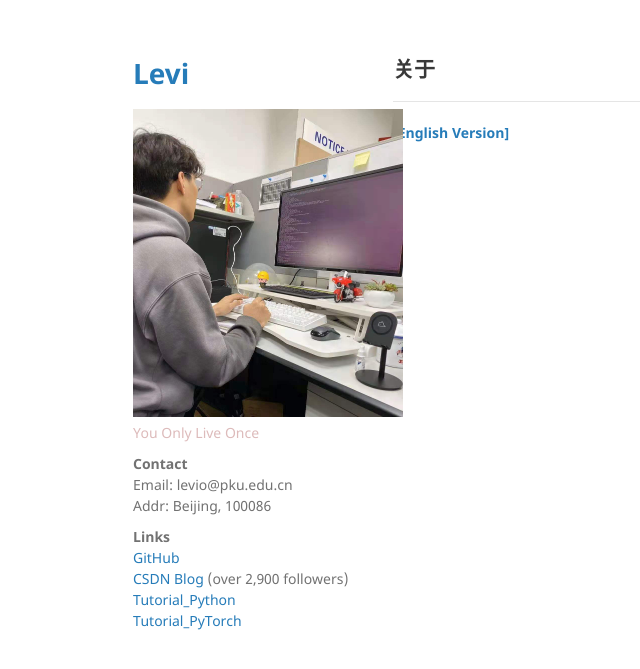
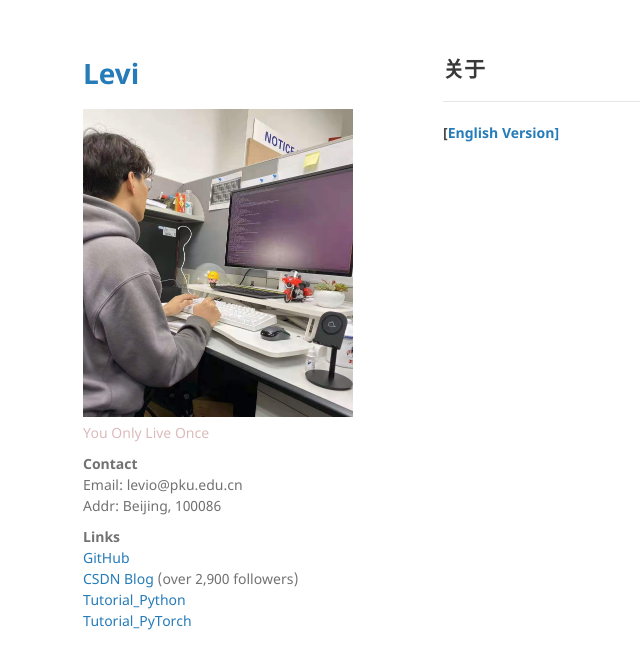
Before and after one commit to leviome/leviome.github.io, a Jekyll site: the page built from index_cn.md, in a window 1280 px wide. Shown: the top 669 px of the page, without its empty margins (127-767 px from the left). Built offline with Jekyll 4.4.1, drawn with Linux system fonts in a browser that asks for light colours; our own code applies the rules of GitHub Pages for plain Markdown files.

Commit message:
modify info

```diff
--- a/_sass/jekyll-theme-minimal.scss
+++ b/_sass/jekyll-theme-minimal.scss
@@ -56,7 +56,7 @@ a:hover small {
 }
 
 .wrapper {
-  width:760px;
+  width:860px;
   margin:0 auto;
 }
 
```
